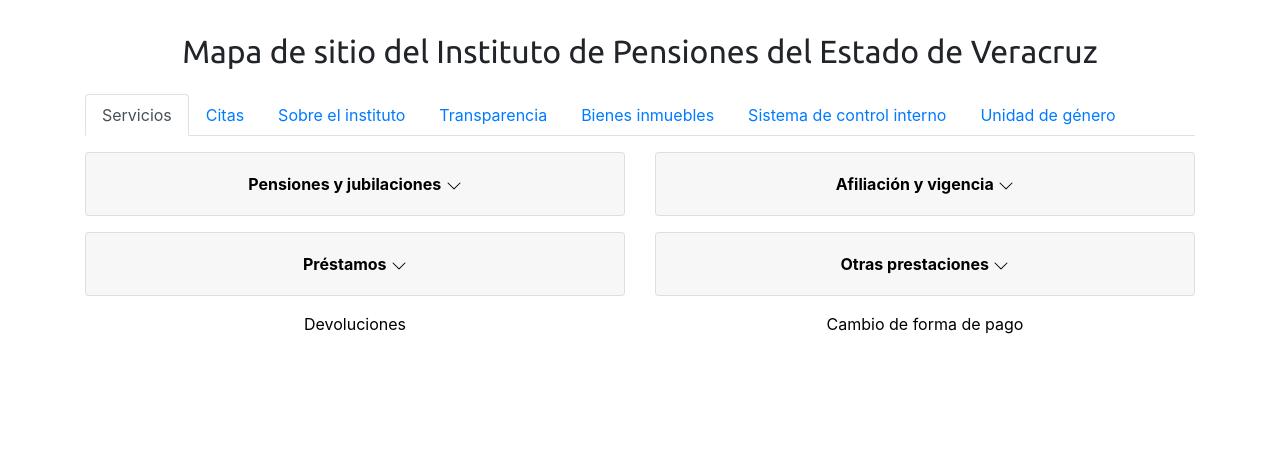
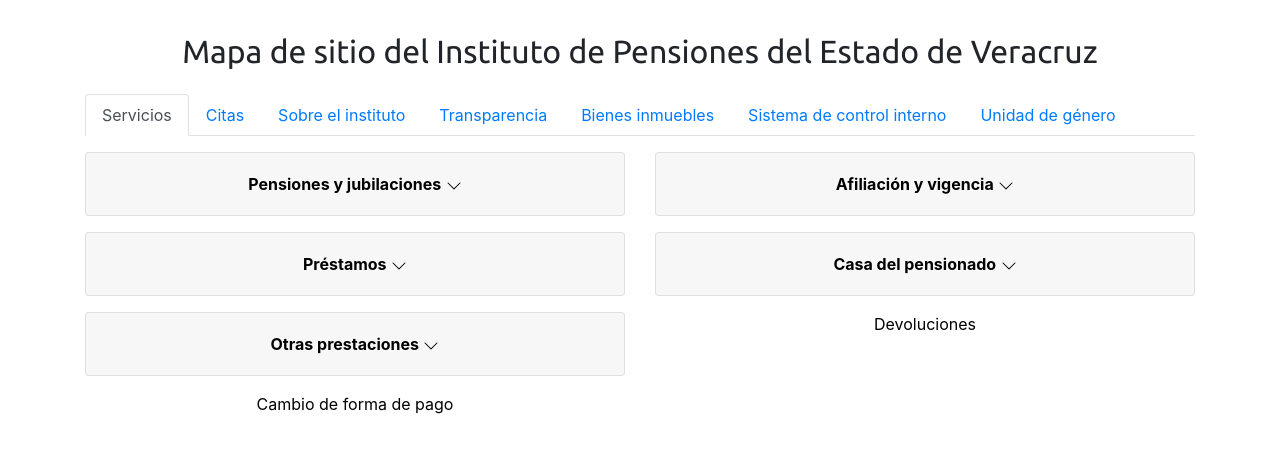
Before and after one commit to DelmerLopez/sitemapIPEV, a React (Create React App) app in the folder sitemap-ipev/: page /SitemapPropuesta2 in a window 1280 px wide. Shown: the top 452 px of the page. Built offline with nearby package versions, Linux system fonts and the light colour scheme.

Commit message:
Adición de sitios de interés

```diff
--- a/sitemap-ipev/src/Rutas/ServiciosRutas.js
+++ b/sitemap-ipev/src/Rutas/ServiciosRutas.js
@@ -171,6 +171,20 @@
         ]
     },
     {
+        section: "Casa del pensionado",
+        url: "http://www.veracruz.gob.mx/ipe/otras-prestaciones/",
+        subsections: [
+            {
+                section: "Información sobre casa del pensionado",
+                url: "http://www.veracruz.gob.mx/ipe/casa-del-pensionado/"
+            },
+            {
+                section: "Formato de inscripción a la casa del pensionado",
+                url: "https://www.dropbox.com/s/ix6z021b1uw6uyh/Formato%20Solicitud%20Inscripcion%20Casa%20del%20Pensionado%202016.pdf"
+            }
+        ]
+    },
+    {
         id: 6,
         section: "Otras prestaciones",
         url: "http://www.veracruz.gob.mx/ipe/otras-prestaciones/",
--- /dev/null
+++ b/sitemap-ipev/src/Rutas/SitiosInteresRutas.js
@@ -0,0 +1,36 @@
+const SitiosInteresRutas = [
+    {
+        section: "Sitios de interés",
+        url: "http://www.veracruz.gob.mx/ipe/sitios-de-interes-2/"
+    },
+    {
+        section: "Gran Hotel Xalapa",
+        url: "https://www.granhotelxalapa.com.mx/"
+    },
+    {
+        section: "Hotel Chachalacas",
+        url: "http://www.hotelchachalacas.com.mx/"
+    },
+    {
+        section: "SEFIPLAN",
+        url: "http://www.veracruz.gob.mx/finanzas/"
+    },
+    {
+        section: "Oficina virtual de hacienda",
+        url: "https://ovh.veracruz.gob.mx/ovh/index.jsp"
+    },
+    {
+        section: "IVAI",
+        url: "http://www.ivai.org.mx/"
+    },
+    {
+        section: "Correo institucional",
+        url: "https://webmail.veracruz.gob.mx/owa/auth/logon.aspx?replaceCurrent=1&url=https%3a%2f%2fwebmail.veracruz.gob.mx%2fowa%2f"
+    },
+    {
+        section: "Consulta tu CURP",
+        url: "https://consultas.curp.gob.mx/CurpSP/inicio2_2_0.jsp"
+    }
+]
+
+export default SitiosInteresRutas;
--- a/sitemap-ipev/src/Views/Sitemap.js
+++ b/sitemap-ipev/src/Views/Sitemap.js
@@ -12,6 +12,7 @@
 import UnidadGeneroRutas from '../Rutas/UnidadGeneroRutas';
 import Clima from '../Components/Clima';
 import Logos from '../Components/Logos';
+import SitiosInteresRutas from '../Rutas/SitiosInteresRutas';
 
 function Sitemap() {
     const servicios = ServiciosRutas;
@@ -21,6 +22,7 @@
     const bienesRutas = BienesRutas;
     const controlRutas = ControlRutas;
     const unidadGenero = UnidadGeneroRutas;
+    const sitiosRutas = SitiosInteresRutas;
 
     return (
         <div>
@@ -50,6 +52,9 @@
                     <Col className="section" lg={4} md={6} sm={12}>
                         <Section title="Unidad de género" servicios={unidadGenero} />
                     </Col>
+                    <Col className="section" lg={4} md={6} sm={12}>
+                        <Section title="Sitios de interés" servicios={sitiosRutas} />
+                    </Col>
                 </Row>
 
                 <br />
```
